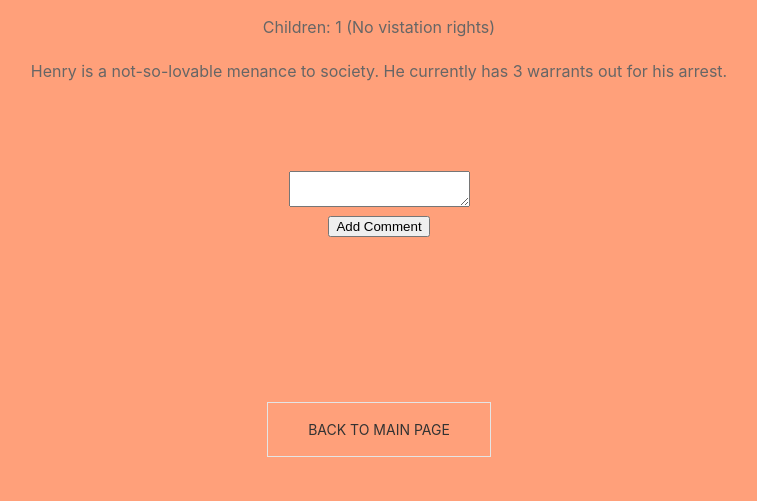
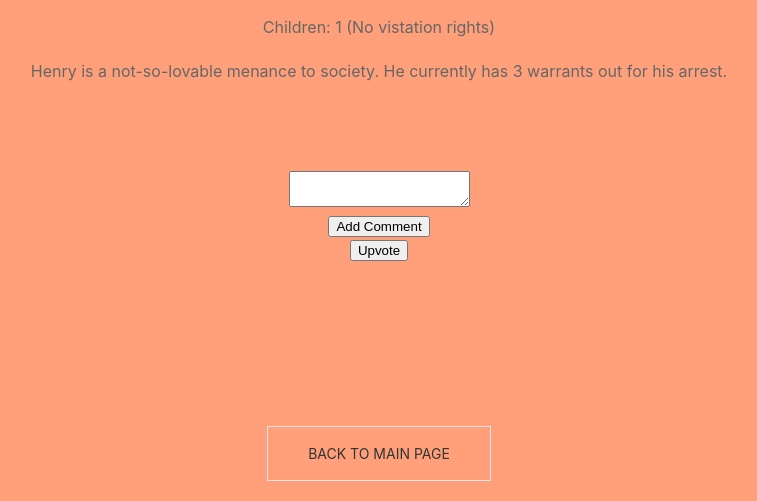
Before and after one commit to cassie-s/the-dog-blog, a Node server app: page /henry in a window 1280 px wide. Shown: the part 493-994 px from the top of the page, without its empty margins (261-1018 px from the left). Run offline with Node 20, Linux system fonts and the light colour scheme; some libraries are stand-ins or nearby versions.

Commit message:
give henry upvote button

```diff
--- a/views/henry.handlebars
+++ b/views/henry.handlebars
@@ -68,6 +68,8 @@
     </div>
   </div>
 
+  <button type="button" class="upvote-btn">Upvote</button>
+
 </body>
 <footer>
 <br></br>
```
